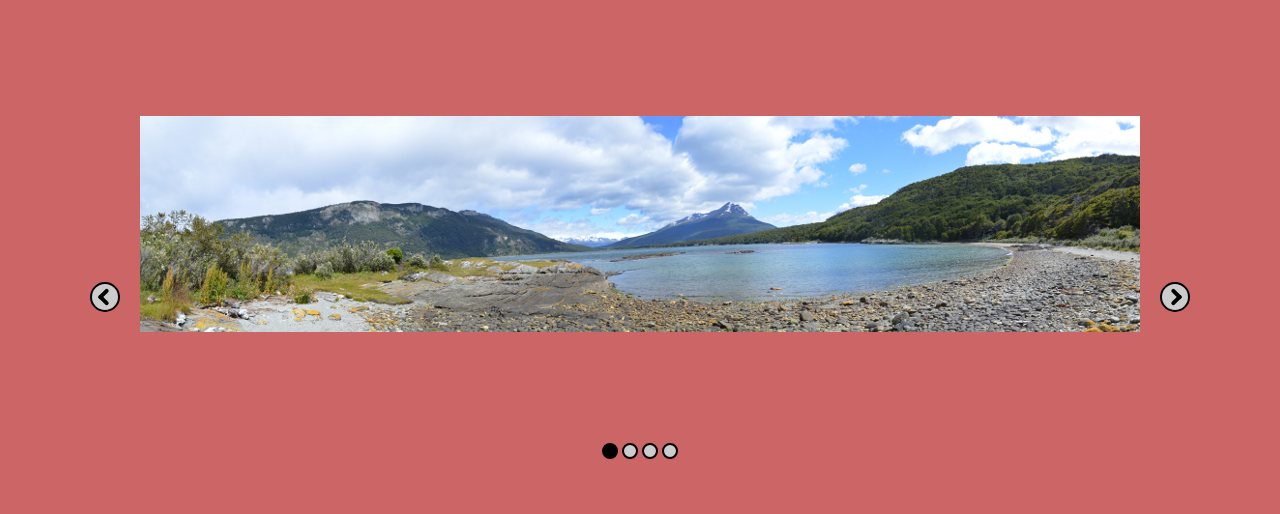
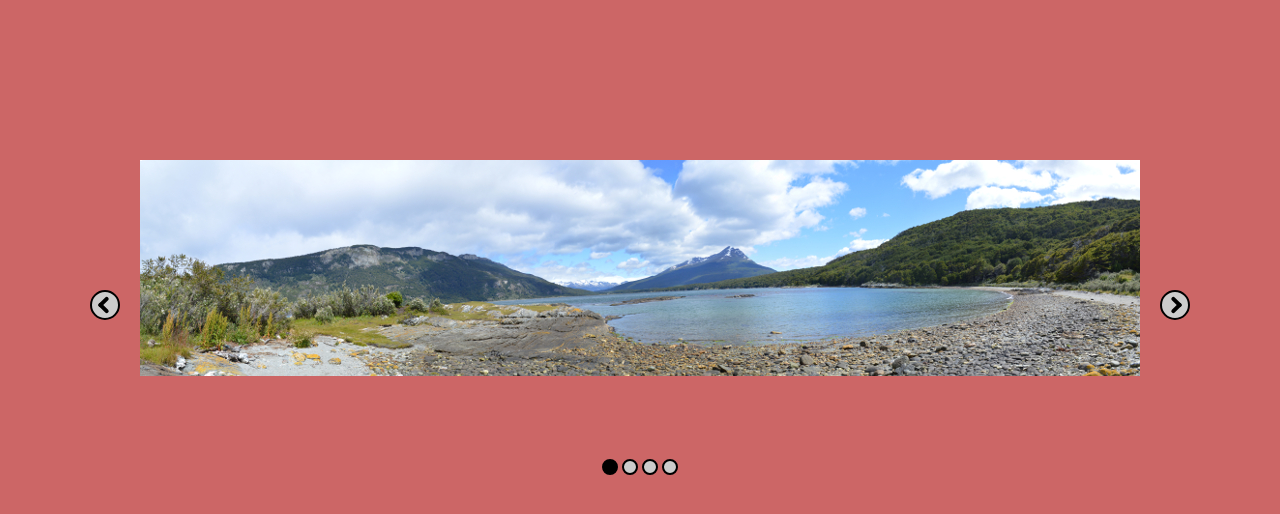
Before and after one commit to merodriguezblanco/css3-slider, a plain HTML site: page index.html in a window 1280 px wide. Drawn offline with Linux system fonts and the light colour scheme.

Commit message:
Use flex instead of floating slides.

```diff
--- a/css/slider.css
+++ b/css/slider.css
@@ -13,6 +13,15 @@
 }
 
 .slides {
+  align-items: center;
+  display: -webkit-box;
+  display: -moz-box;
+  display: -ms-flexbox;
+  display: -webkit-flex;
+  display: flex;
+  -webkit-flex-flow: row nowrap;
+  flex-flow: row nowrap;
+
   height: 100%;
   list-style: none;
   padding: 0;
@@ -26,7 +35,6 @@
 }
 
 .slide {
-  float: left;
   width: 25%;
 }
 
```
